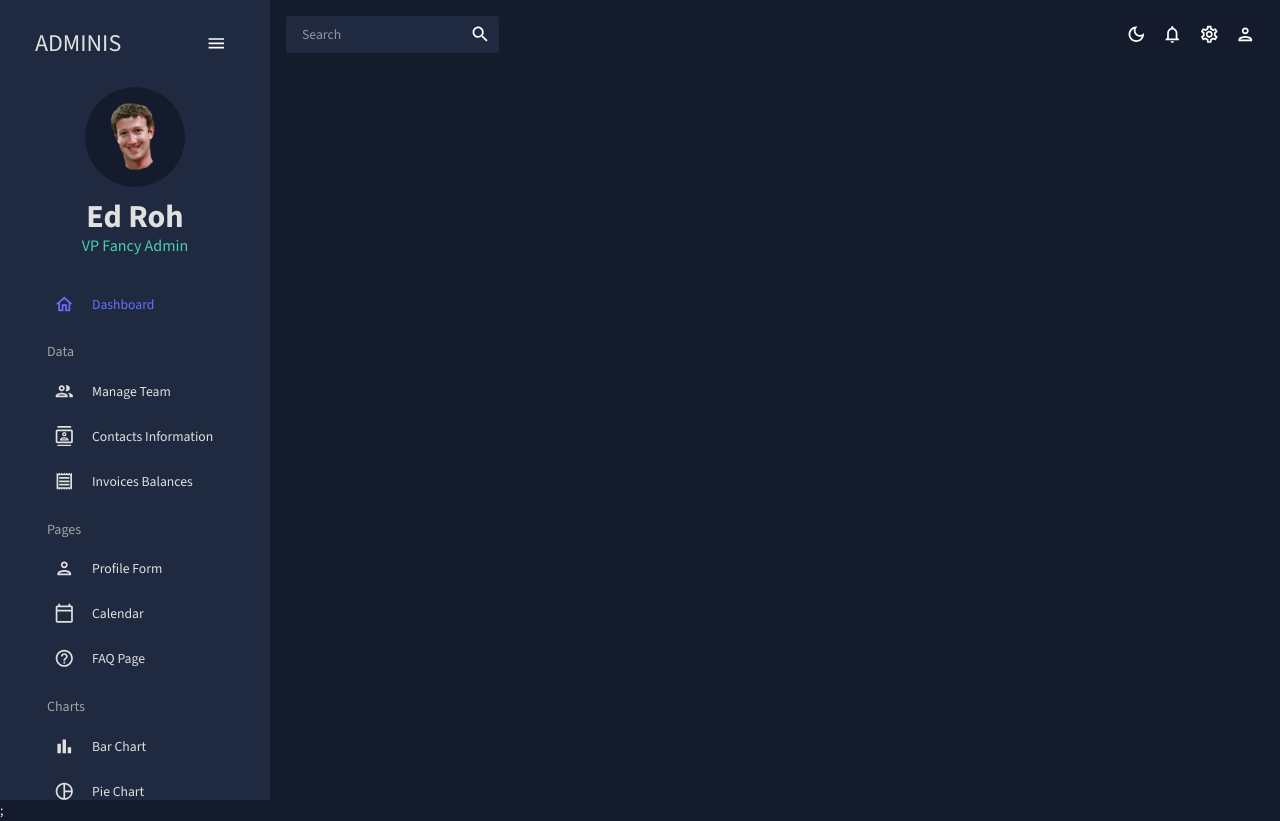
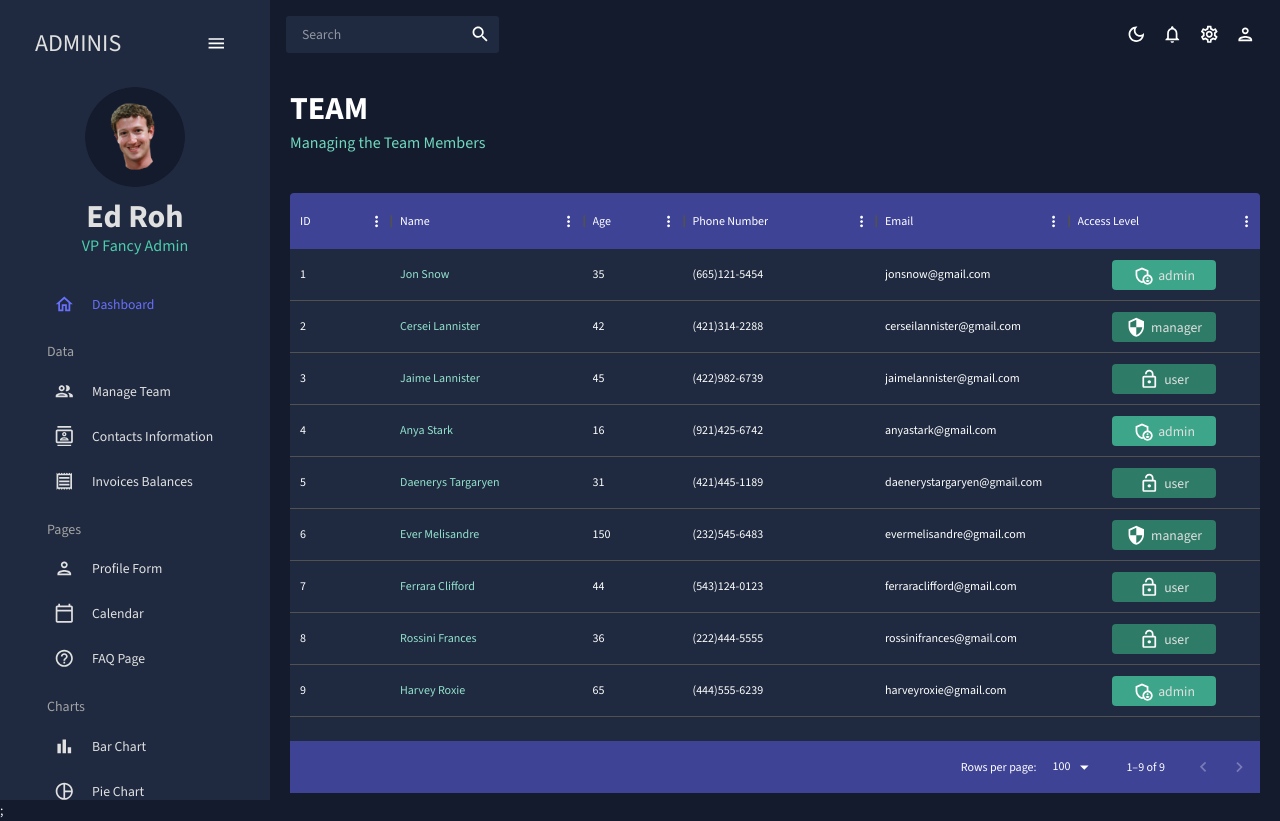
Before and after one commit to timeline-tk/react-admin-tutorial, a React (Create React App) app: page /team in a window 1280 px wide. Built offline with nearby package versions, Linux system fonts and the light colour scheme.

Commit message:
Timestamp 01:45:46/4:04:24 - Team Page Completion

```diff
--- a/src/App.js
+++ b/src/App.js
@@ -4,7 +4,7 @@
 import Topbar from "./scenes/global/Topbar";
 import Sidebar from "./scenes/global/Sidebar";
 import Dashboard from "./scenes/dashboard";
-// import Team from "./scenes/team";
+import Team from "./scenes/team";
 // import Invoices from "./scenes/invoices";
 // import Contacts from "./scenes/contacts";
 // import Bar from "./scenes/bar";
@@ -28,7 +28,7 @@
             <Topbar />
             <Routes >
               <Route path="/" element={<Dashboard />} />
-              {/* <Route path="/team" element={<Team />} /> */}
+              <Route path="/team" element={<Team />} />
               {/* <Route path="/contacts" element={<Contacts />} /> */}
               {/* <Route path="/invoices" element={<Invoices />} /> */}
               {/* <Route path="/form" element={<Form />} /> */}
--- /dev/null
+++ b/src/components/Header.jsx
@@ -0,0 +1,24 @@
+import { Typography, Box, useTheme } from "@mui/material";
+import { tokens } from "../theme";
+
+const Header = ({ title, subtitle}) => {
+    const theme = useTheme();
+    const colors = tokens(theme.palette.mode);
+    return (
+        <Box mb="30px">
+            <Typography
+                variant="h2"
+                colors={colors.grey[100]}
+                fontWeight="bold"
+                sx={{ mb: "5px" }}
+            >
+                {title}
+            </Typography>
+            <Typography variant="h5" color={colors.greenAccent[400]}>
+                {subtitle}
+            </Typography>
+        </Box>
+    );
+};
+
+export default Header;
--- a/src/scenes/dashboard/index.js
+++ b/src/scenes/dashboard/index.js
@@ -1,5 +1,14 @@
+import { Box } from "@mui/material";
+import Header from "../../components/Header";
+
 const Dashboard = () => {
-    return <div>Dashboard</div>
-}
+    return (
+        <Box m="20px">
+            <Box display="flex" justifyContent="space-between" alignItems="center">
+                <Header title="DASHBOARD" subtitle="Welcome to your dashboard" />
+            </Box>
+        </Box>
+    );
+};
 
 export default Dashboard;
--- /dev/null
+++ b/src/scenes/team/index.js
@@ -0,0 +1,113 @@
+import { Box, Typography, useTheme } from "@mui/material";
+import { DataGrid } from "@mui/x-data-grid";
+import { tokens } from "../../theme";
+import { mockDataTeam } from "../../data/mockData";
+import AdminPanelSettingsOutlinedIcon from "@mui/icons-material/AdminPanelSettingsOutlined";
+import LockOpenOutlinedIcon from "@mui/icons-material/LockOpenOutlined";
+import SecurityOutlinedIcon from "@mui/icons-material/SecurityOutlined";
+import Header from "../../components/Header";
+
+const Team = () => {
+    const theme = useTheme();
+    const colors = tokens(theme.palette.mode);
+
+    const columns = [
+        { field: "id", headerName: "ID" },
+        {
+            field: "name",
+            headerName: "Name",
+            flex: 1,
+            cellClassName: "name-column--cell",
+        },
+        {
+            field: "age",
+            headerName: "Age",
+            type: "number",
+            headerAlign: "left",
+            align: "left",
+        },
+        {
+            field: "phone",
+            headerName: "Phone Number",
+            flex: 1,
+        },
+        {
+            field: "email",
+            headerName: "Email",
+            flex: 1,
+        },
+        {
+            field: "accessLevel",
+            headerName: "Access Level",
+            flex: 1,
+            renderCell: ({ row: { access } }) => {
+                return (
+                <Box
+                    width="60%"
+                    m="0 auto"
+                    p="5px"
+                    display="flex"
+                    justifyContent="center"
+                    backgroundColor={
+                    access === "admin"
+                        ? colors.greenAccent[600]
+                        : access === "manager"
+                        ? colors.greenAccent[700]
+                        : colors.greenAccent[700]
+                    }
+                    borderRadius="4px"
+                >
+                    {access === "admin" && <AdminPanelSettingsOutlinedIcon />}
+                    {access === "manager" && <SecurityOutlinedIcon />}
+                    {access === "user" && <LockOpenOutlinedIcon />}
+                    <Typography color={colors.grey[100]} sx={{ ml: "5px" }}>
+                    {access}
+                    </Typography>
+                </Box>
+                );
+            },
+        },
+    ];
+
+    return (
+        <Box m="20px">
+            <Header title="TEAM" subtitle="Managing the Team Members" />
+            <Box
+                m="40px 0 0 0"
+                height="75vh"
+                sx={{
+                    "& .MuiDataGrid-root": {
+                        border: "none",
+                    },
+                    "& .MuiDataGrid-cell": {
+                        borderBottom: "none",
+                    },
+                    "& .name-column--cell": {
+                        color: colors.greenAccent[300],
+                    },
+                    "& .MuiDataGrid-columnHeaders": {
+                        backgroundColor: colors.blueAccent[700],
+                        borderBottom: "none",
+                    },
+                    "& .MuiDataGrid-virtualScroller": {
+                    backgroundColor: colors.primary[400],
+                    },
+                    "& .MuiDataGrid-footerContainer": {
+                    borderTop: "none",
+                    backgroundColor: colors.blueAccent[700],
+                    },
+                    "& .MuiCheckbox-root": {
+                    color: `${colors.greenAccent[200]} !important`,
+                    },
+                }}
+            >
+                <DataGrid
+                    rows={mockDataTeam}
+                    columns={columns}
+                />
+            </Box>
+        </Box>
+    );
+};
+
+export default Team;
```
